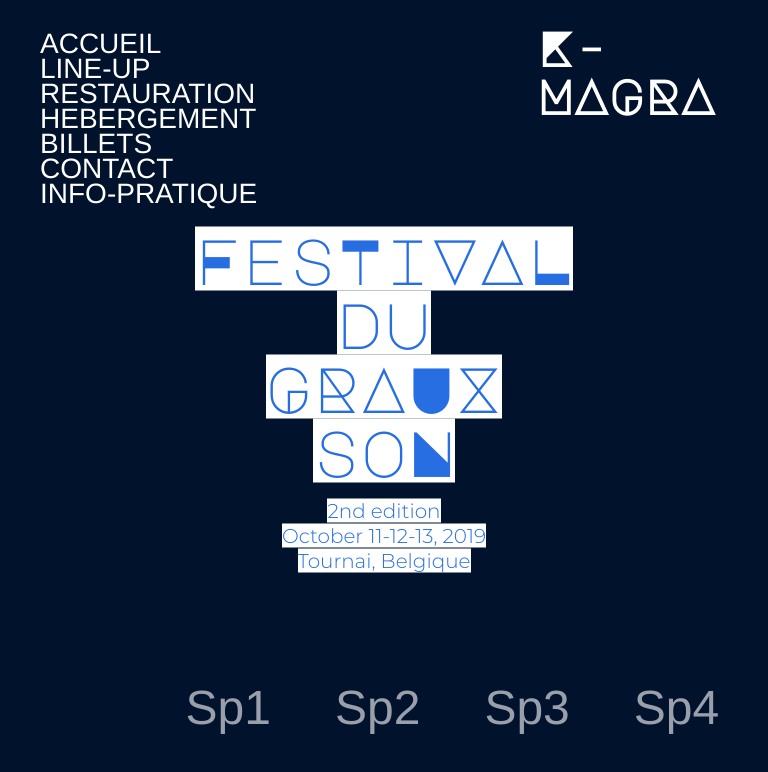
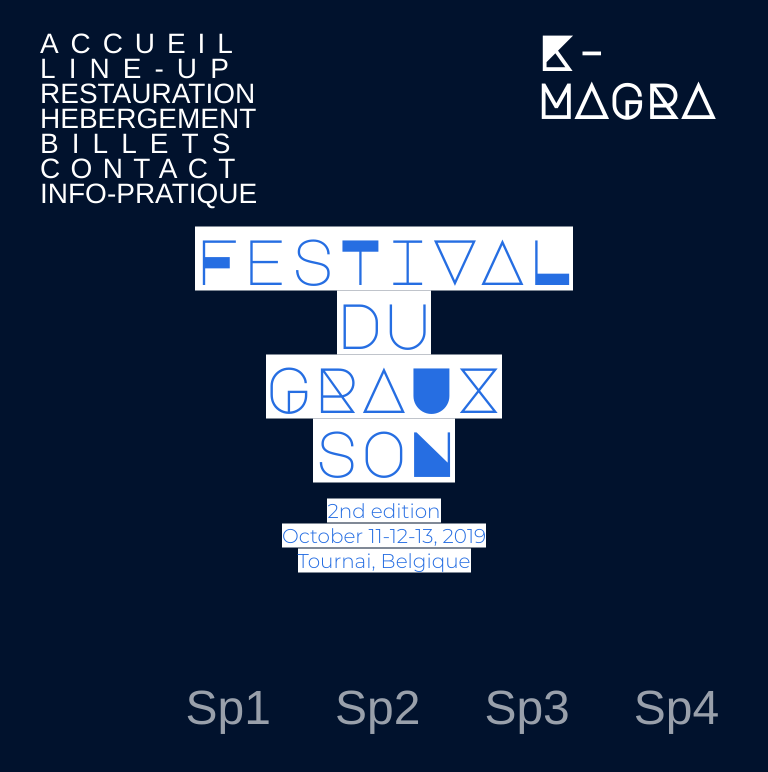
Before and after one commit to TestardR/React_FestivalDuGrosSon, a React (Create React App) app: page / in a window 768 px wide. Shown: the top 772 px of the page. Built offline with nearby package versions, Linux system fonts and the light colour scheme.

Commit message:
updated styling again...'

```diff
--- a/src/components/layouts/Header.js
+++ b/src/components/layouts/Header.js
@@ -11,12 +11,12 @@ const Header = () => {
         <div className="headerWrapper">
           <ul className="headerMenu">
             <li>
-              <Link className="headerItem" to="/">
+              <Link className="headerItem" id="headerItem1" to="/">
                 ACCUEIL
               </Link>
             </li>
             <li>
-              <Link className="headerItem" to="/lineup">
+              <Link className="headerItem" id="headerItem2" to="/lineup">
                 LINE-UP
               </Link>
             </li>
@@ -31,12 +31,12 @@ const Header = () => {
               </Link>
             </li>
             <li>
-              <Link className="headerItem" to="/billeterie">
+              <Link className="headerItem" id="headerItem3" to="/billeterie">
                 BILLETS
               </Link>
             </li>
             <li>
-              <Link className="headerItem" to="/contact">
+              <Link className="headerItem" id="headerItem4" to="/contact">
                 CONTACT
               </Link>
             </li>
--- a/src/styles/_footer.scss
+++ b/src/styles/_footer.scss
@@ -6,7 +6,7 @@
   left: 32%;
   display: flex;
   @media only screen and (max-width: 768px) {
-    left: 12%;
+    left: 10%;
   }
   @media only screen and (min-width: 768px) and (max-width: 1024px) {
     left: 20%;
--- a/src/styles/_header.scss
+++ b/src/styles/_header.scss
@@ -22,8 +22,8 @@
     color: $bleu-canard;
   }
   @media only screen and (max-width: 768px) {
-    left: 40%;
-    top: 3%;
+    left: 35%;
+    top: 3.5%;
     font-size: 2.25rem;
   }
   @media only screen and (min-width: 768px) and (max-width: 1024px) {
@@ -50,6 +50,34 @@
       font-size: 1.75rem;
       line-height: 1.5rem;
     }
+  }
+}
+
+#headerItem1 {
+  letter-spacing: 0.95vw;
+  @media only screen and (min-width: 768px) and (max-width: 1024px) {
+    letter-spacing: 1.55vw;
+  }
+}
+
+#headerItem2 {
+  letter-spacing: 1.05vw;
+  @media only screen and (min-width: 768px) and (max-width: 1024px) {
+    letter-spacing: 1.7vw;
+  }
+}
+
+#headerItem3 {
+  letter-spacing: 1.04vw;
+  @media only screen and (min-width: 768px) and (max-width: 1024px) {
+    letter-spacing: 1.7vw;
+  }
+}
+
+#headerItem4 {
+  letter-spacing: 0.85vw;
+  @media only screen and (min-width: 768px) and (max-width: 1024px) {
+    letter-spacing: 1.35vw;
   }
 }
 
```
